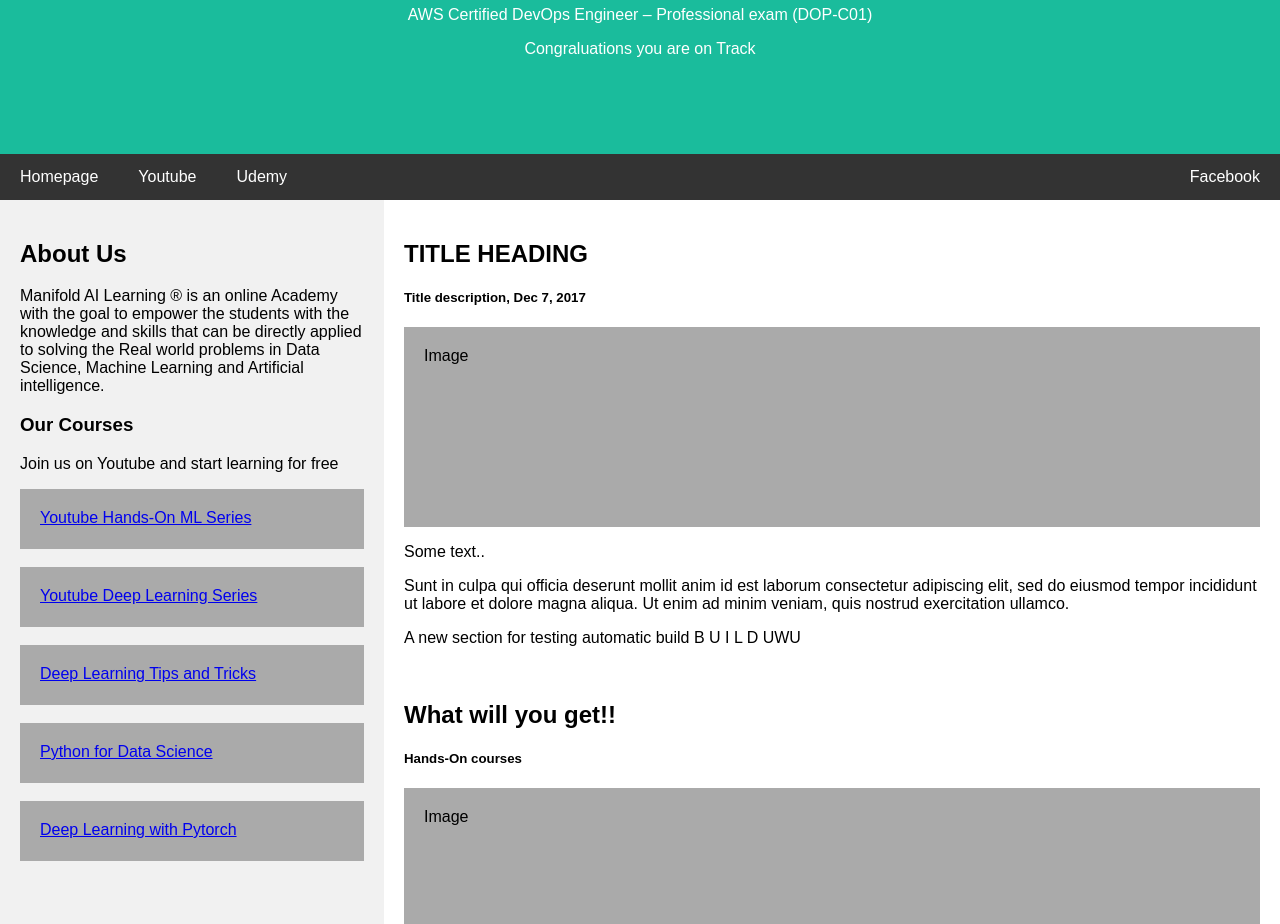
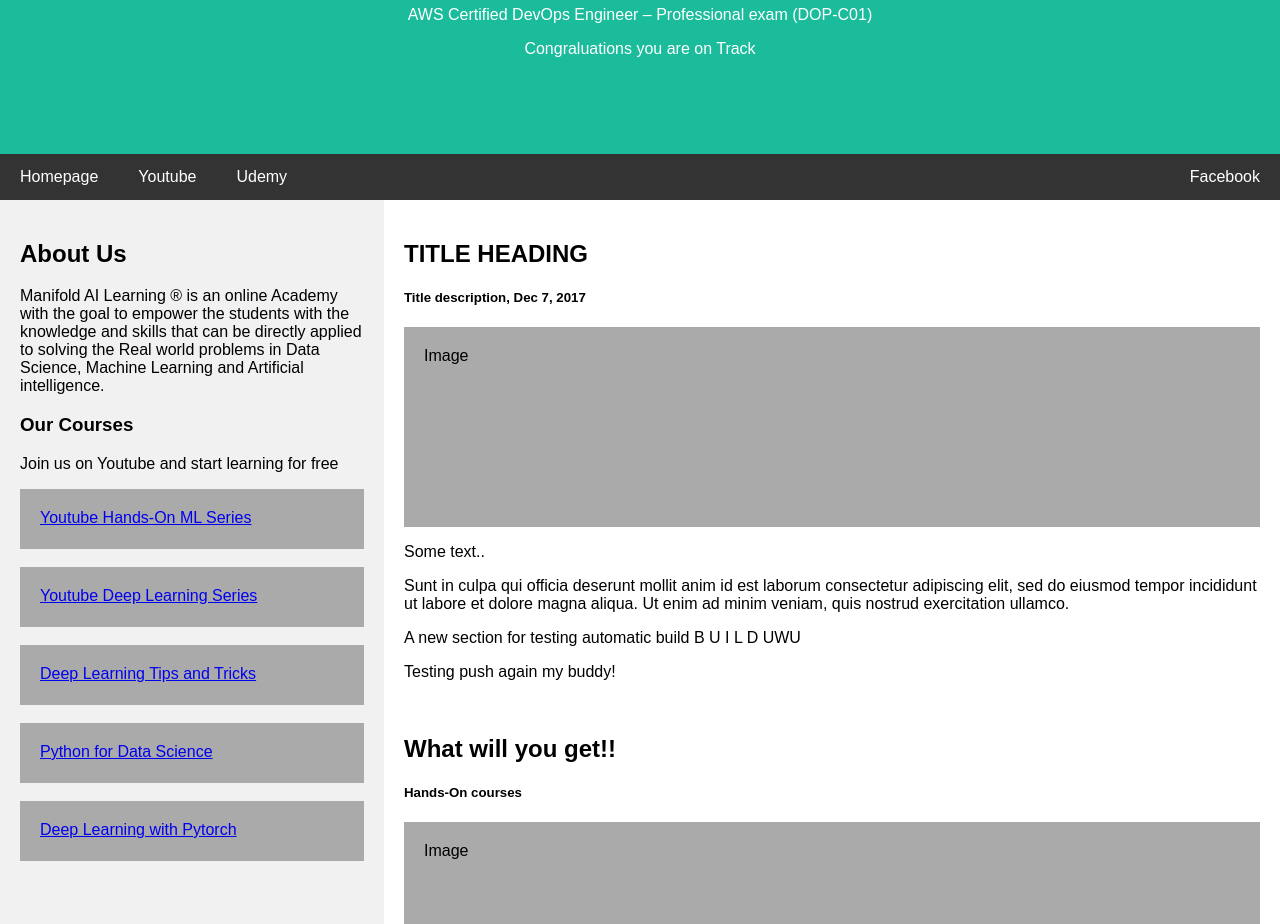
Before and after one commit to kalvin1024/mlops-practice, a plain HTML site: page index.html in a window 1280 px wide. Shown: the part 173-1097 px from the top of the page. Drawn offline with Linux system fonts and the light colour scheme.

Commit message:
update env

```diff
--- a/index.html
+++ b/index.html
@@ -144,6 +144,7 @@ body {
     <p>Some text..</p>
     <p>Sunt in culpa qui officia deserunt mollit anim id est laborum consectetur adipiscing elit, sed do eiusmod tempor incididunt ut labore et dolore magna aliqua. Ut enim ad minim veniam, quis nostrud exercitation ullamco.</p>
     <p>A new section for testing automatic build B U I L D UWU</p>
+    <p>Testing push again my buddy!</p>
     <br>
     <h2>What will you get!!</h2>
     <h5>Hands-On courses</h5>
```
